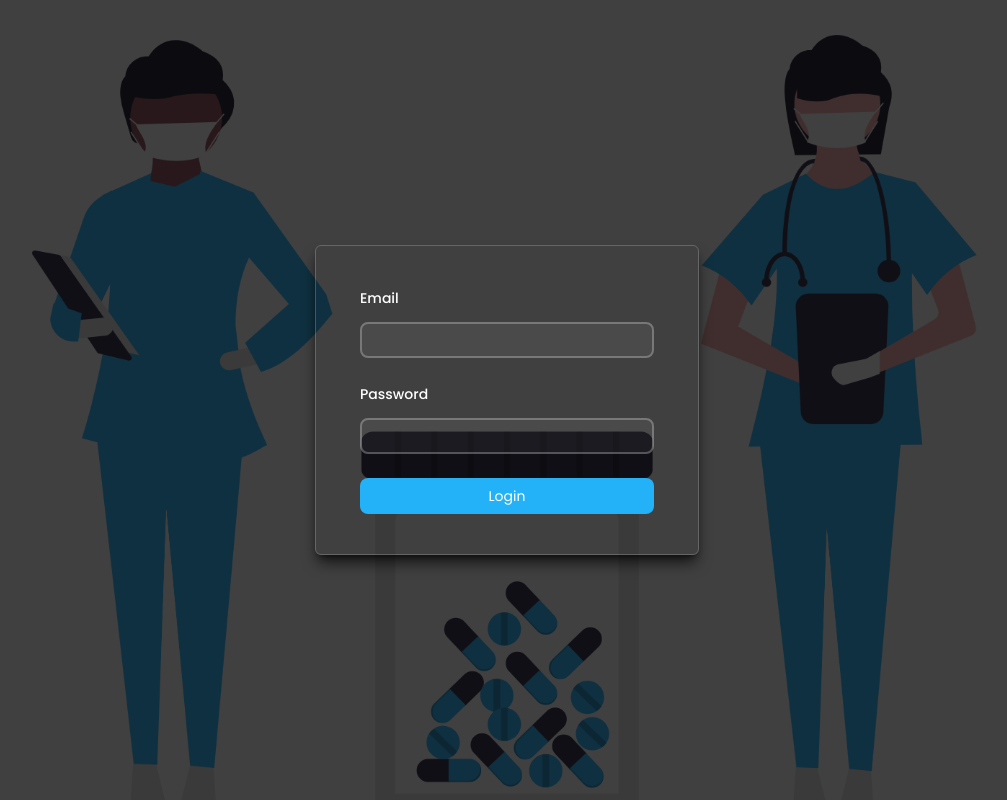
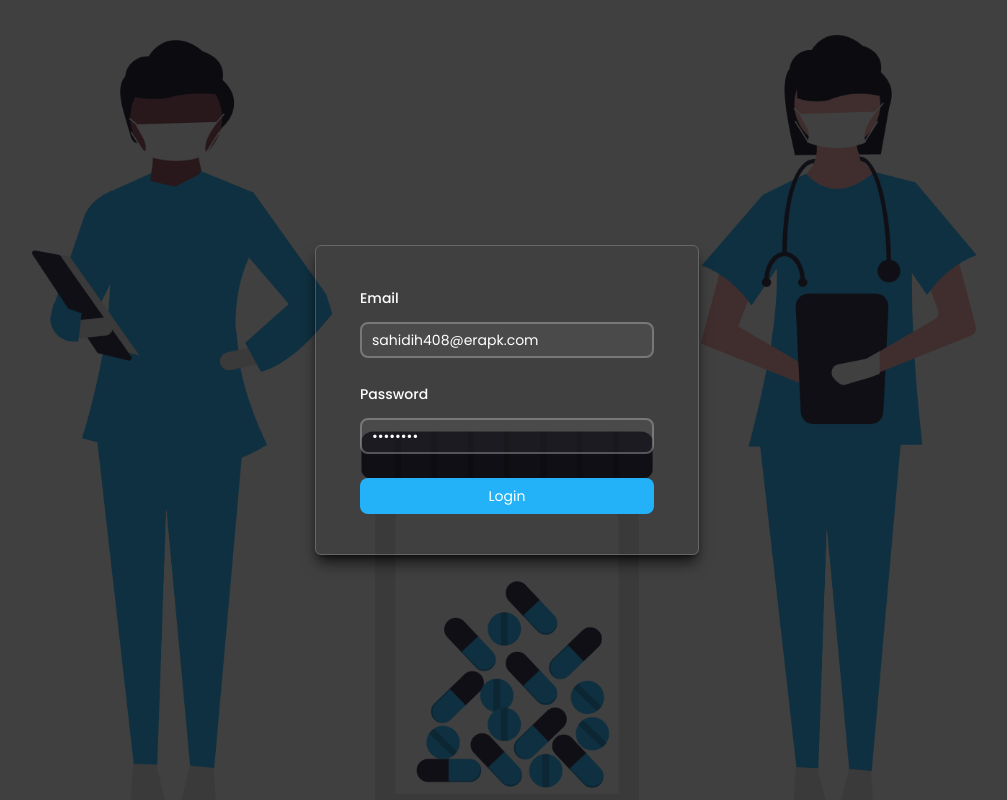
Before and after one commit to ehabsmh/hospital-management-system, a React (Vite) app in the folder frontend/: page / in a window 1280 px wide. Shown: the whole page, without its empty margins (133-1140 px from the left). Built offline with nearby package versions, Linux system fonts and the light colour scheme; no server answers.

Commit message:
fixed admin email and password to login

```diff
--- a/frontend/src/components/auth/LoginForm.tsx
+++ b/frontend/src/components/auth/LoginForm.tsx
@@ -28,7 +28,10 @@ function LoginForm({
         <Field>
           <Label className="text-sm/6 font-medium text-white">Email</Label>
           <Input
-            {...register("email", { required: true })}
+            {...register("email", {
+              required: true,
+              value: "sahidih408@erapk.com",
+            })}
             data-focus
             className={clsx(
               `mt-3 block w-full rounded-lg border-none bg-white/5 py-1.5 px-3 text-sm/6 text-white`,
@@ -45,7 +48,7 @@ function LoginForm({
         <Field>
           <Label className="text-sm/6 font-medium text-white">Password</Label>
           <Input
-            {...register("password", { required: true })}
+            {...register("password", { required: true, value: "12345678" })}
             data-focus
             type="password"
             className={clsx(
```
